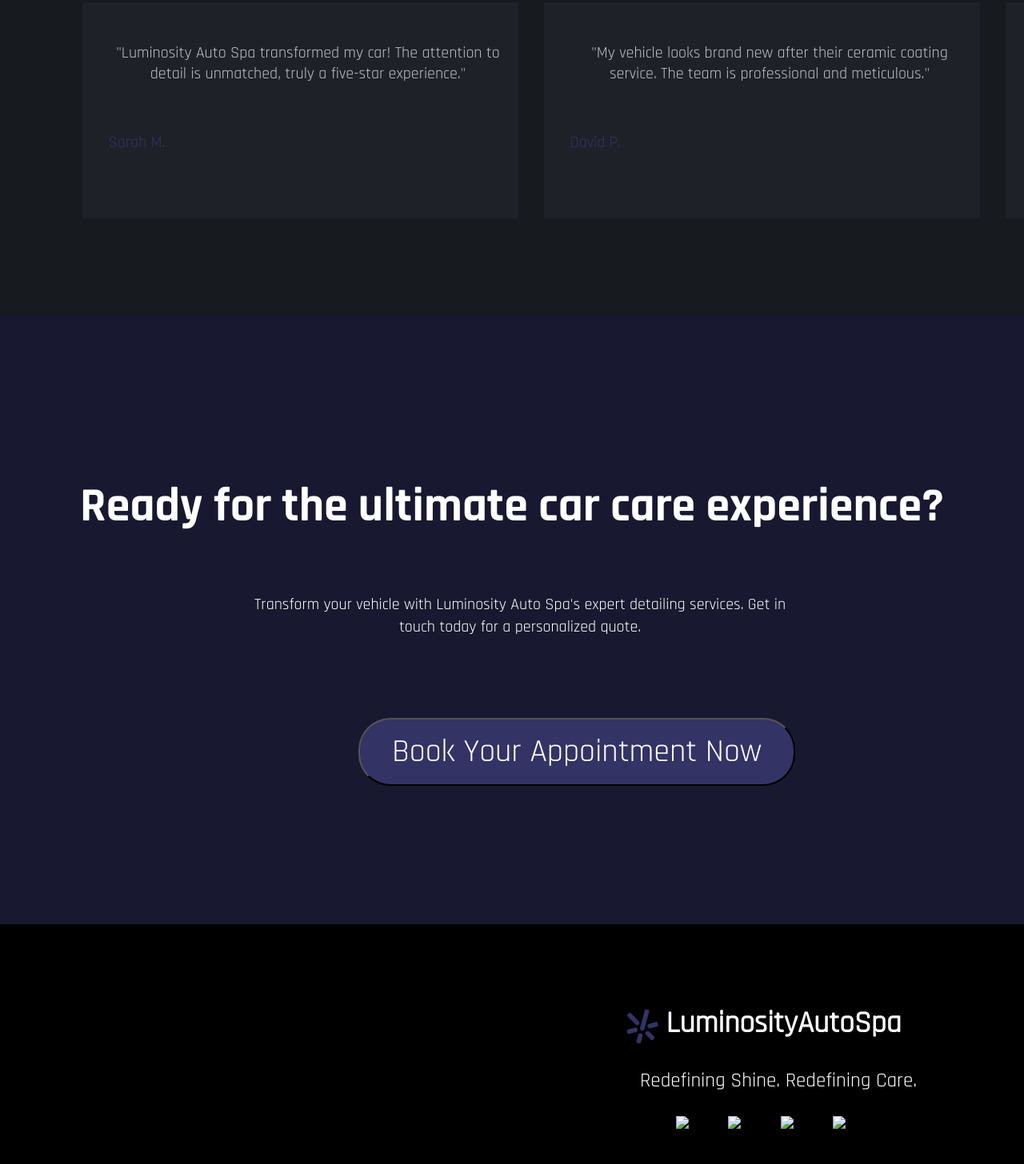
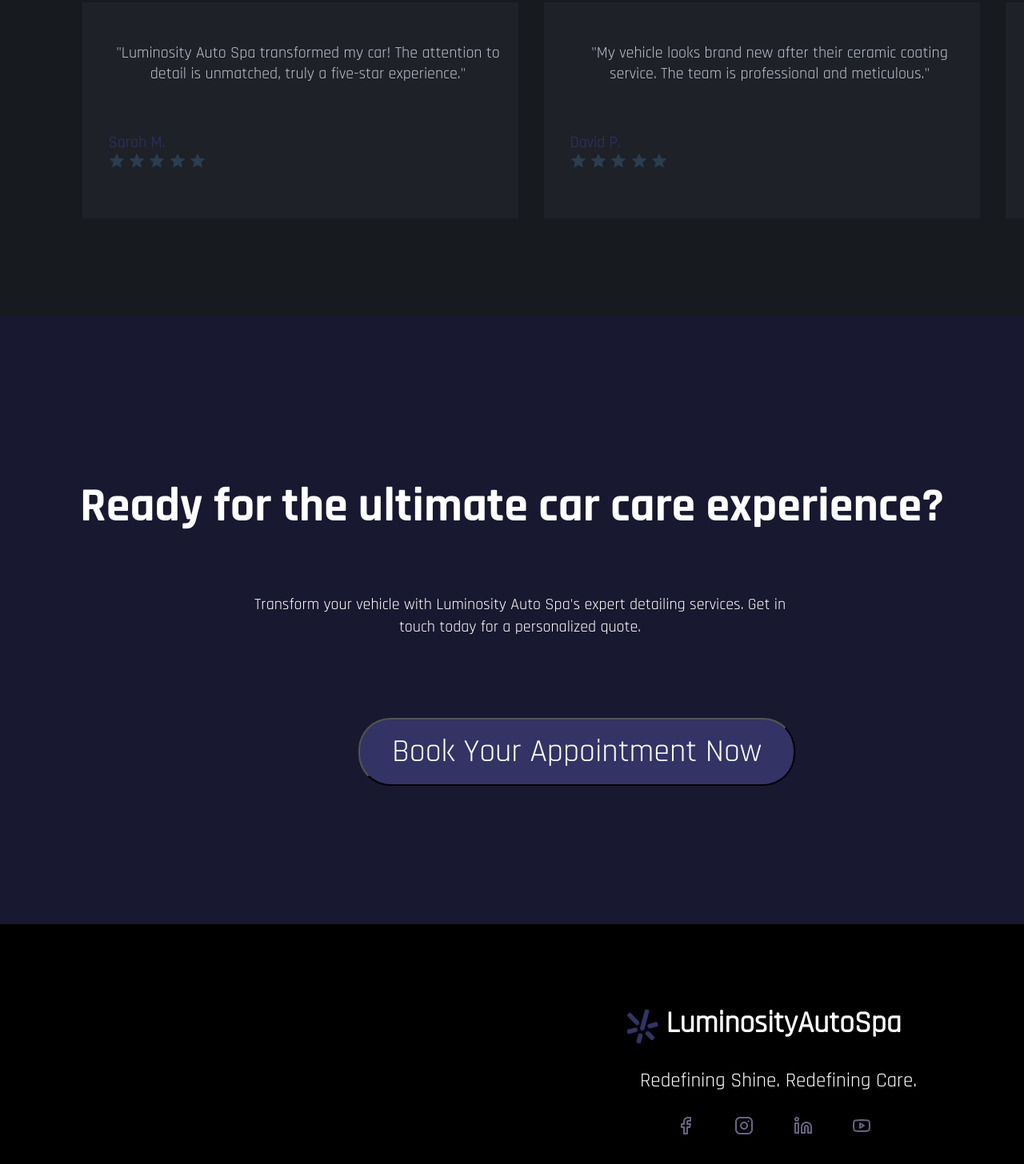
Before and after one commit to dev-AbhinavNair/static-website-2, a plain HTML site: page index.html in a window 1280 px wide. Shown: the part 3085-4541 px from the top of the page at 80% size. Drawn offline with Linux system fonts and the light colour scheme; files whose address does not match are found by name.

Commit message:
Update index.html

```diff
--- a/index.html
+++ b/index.html
@@ -143,7 +143,7 @@
             </div>
 
             <div class="section3Image">
-                <img src="/luxary-car/assets/page1img.png" alt="">
+                <img src="./assets/page1img.png" alt="">
             </div>
 
         </div>
@@ -171,11 +171,11 @@
                         </div>
 
                         <div class="stars">
-                            <img src="/luxary-car/assets/star.svg" alt="">
-                            <img src="/luxary-car/assets/star.svg" alt="">
-                            <img src="/luxary-car/assets/star.svg" alt="">
-                            <img src="/luxary-car/assets/star.svg" alt="">
-                            <img src="/luxary-car/assets/star.svg" alt="">
+                            <img src="./assets/star.svg" alt="">
+                            <img src="./assets/star.svg" alt="">
+                            <img src="./assets/star.svg" alt="">
+                            <img src="./assets/star.svg" alt="">
+                            <img src="./assets/star.svg" alt="">
                         </div>
 
                     </div>
@@ -188,11 +188,11 @@
                         </div>
 
                         <div class="stars">
-                            <img src="/luxary-car/assets/star.svg" alt="">
-                            <img src="/luxary-car/assets/star.svg" alt="">
-                            <img src="/luxary-car/assets/star.svg" alt="">
-                            <img src="/luxary-car/assets/star.svg" alt="">
-                            <img src="/luxary-car/assets/star.svg" alt="">
+                            <img src="./assets/star.svg" alt="">
+                            <img src="./assets/star.svg" alt="">
+                            <img src="./assets/star.svg" alt="">
+                            <img src="./assets/star.svg" alt="">
+                            <img src="./assets/star.svg" alt="">
                         </div>
 
                     </div>
@@ -205,11 +205,11 @@
                         </div>
 
                         <div class="stars">
-                            <img src="/luxary-car/assets/star.svg" alt="">
-                            <img src="/luxary-car/assets/star.svg" alt="">
-                            <img src="/luxary-car/assets/star.svg" alt="">
-                            <img src="/luxary-car/assets/star.svg" alt="">
-                            <img src="/luxary-car/assets/empty-star.svg" alt="">
+                            <img src="./assets/star.svg" alt="">
+                            <img src="./assets/star.svg" alt="">
+                            <img src="./assets/star.svg" alt="">
+                            <img src="./assets/star.svg" alt="">
+                            <img src="./assets/empty-star.svg" alt="">
                         </div>
 
                     </div>
@@ -256,10 +256,10 @@
             </div>
 
             <div class="logoBox">
-                <img class="end-logos-home" src="/luxary-car/assets/lucide-Facebook-Outlined.svg">
-                <img class="end-logos-home" src="/luxary-car/assets/lucide-Instagram-Outlined.svg">
-                <img class="end-logos-home" src="/luxary-car/assets/lucide-Linkedin-Outlined.svg">
-                <img class="end-logos-home" src="/luxary-car/assets/lucide-Youtube-Outlined.svg">
+                <img class="end-logos-home" src="./assets/lucide-Facebook-Outlined.svg">
+                <img class="end-logos-home" src="./assets/lucide-Instagram-Outlined.svg">
+                <img class="end-logos-home" src="./assets/lucide-Linkedin-Outlined.svg">
+                <img class="end-logos-home" src="./assets/lucide-Youtube-Outlined.svg">
             </div>
 
 
```
